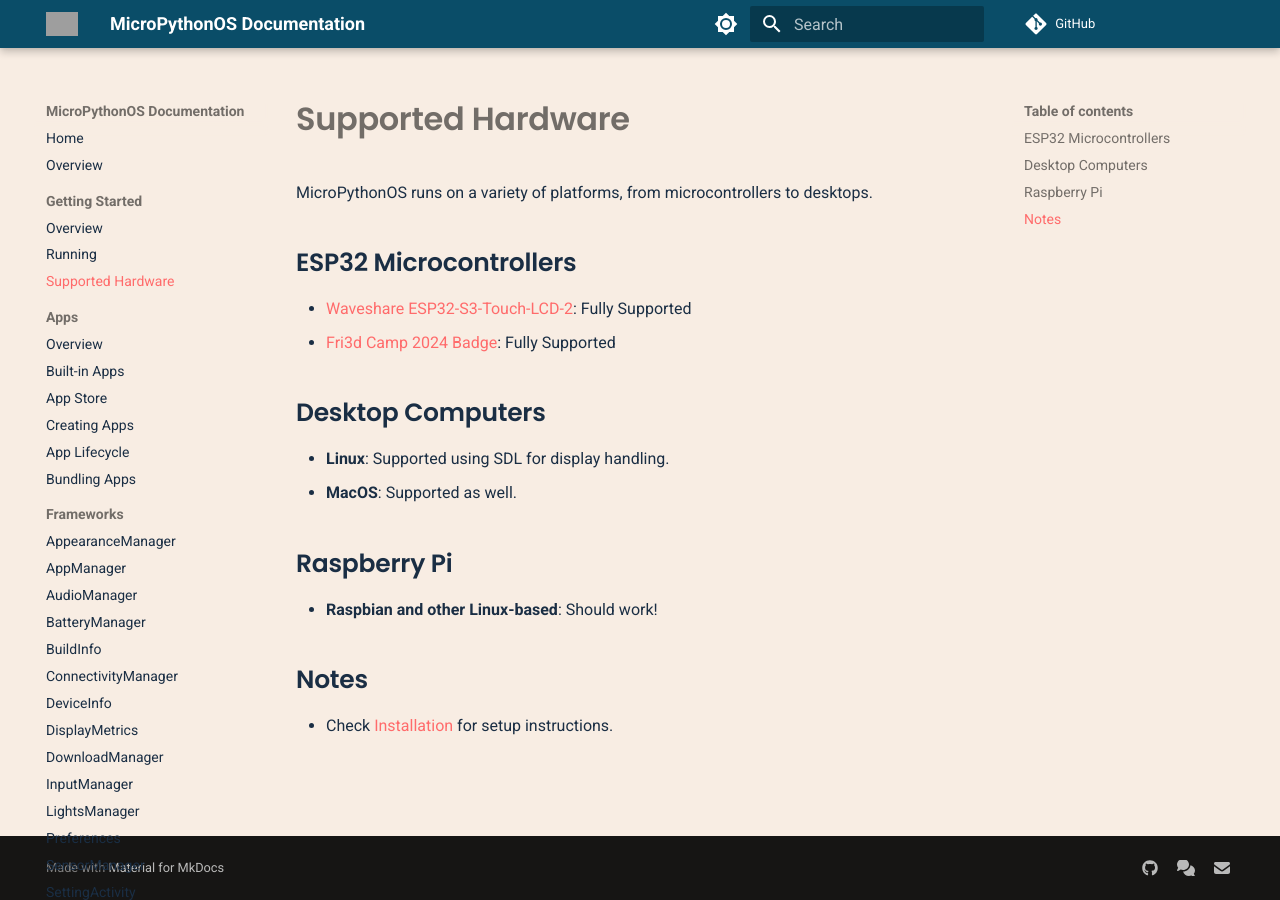
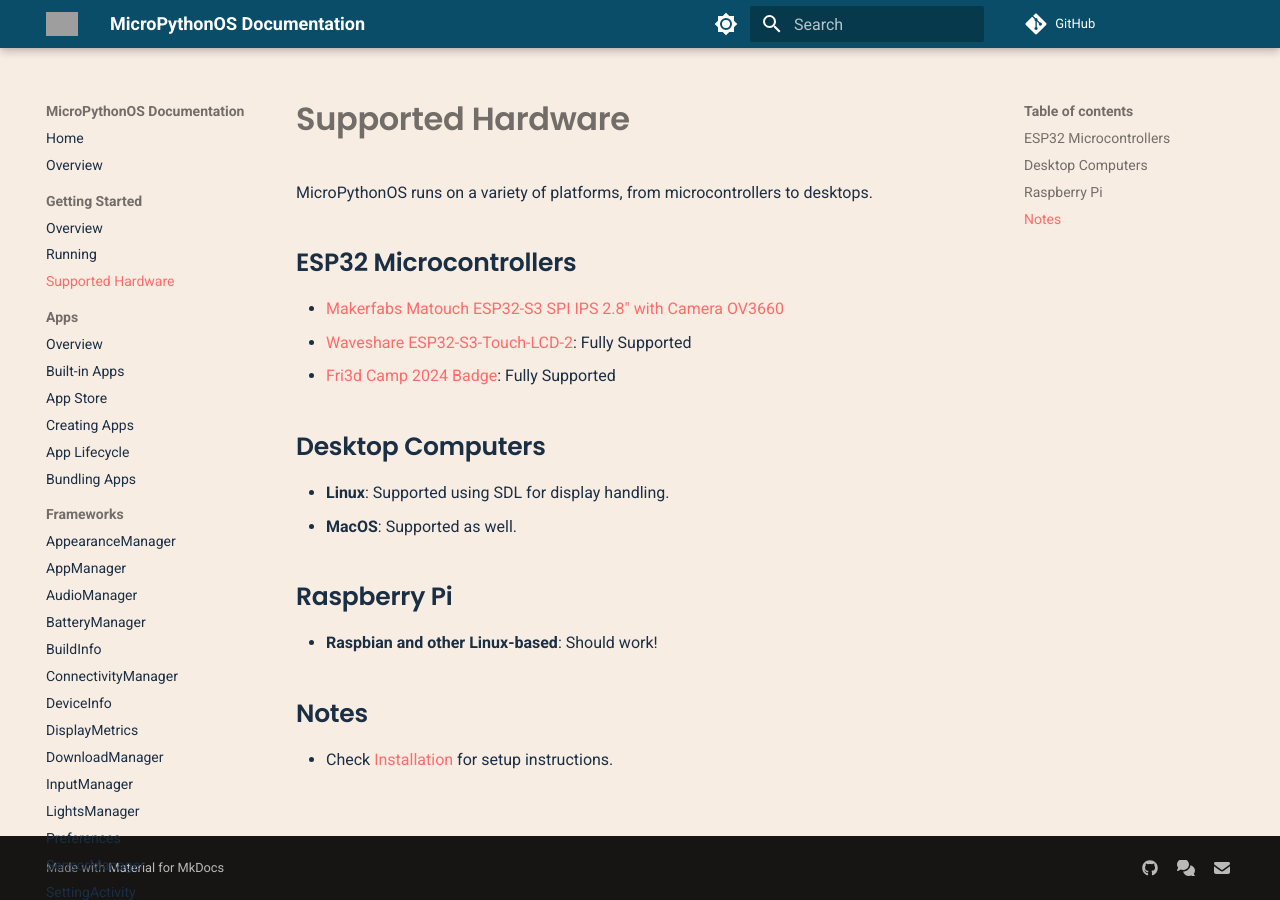
Before and after one commit to MicroPythonOS/docs, an MkDocs documentation site: the page built from docs/getting-started/supported-hardware.md, in a window 1280 px wide. Built offline with MkDocs 1.6.1 and Material for MkDocs 9.7.7, drawn with Linux system fonts in a browser that asks for light colours; comment, search, counter and statistics services are not loaded; grey boxes are pictures that could not be loaded.

Commit message:
Add MaTouch ESP32-S3 SPI IPS 2.8" with Camera OV3660 to supported devices

```diff
--- a/docs/getting-started/supported-hardware.md
+++ b/docs/getting-started/supported-hardware.md
@@ -4,6 +4,7 @@ MicroPythonOS runs on a variety of platforms, from microcontrollers to desktops.
 
 ## ESP32 Microcontrollers
 
+- [Makerfabs Matouch ESP32-S3 SPI IPS 2.8" with Camera OV3660](https://www.makerfabs.com/matouch-esp32-s3-spi-ips-2-8-with-camera-ov3660.html)
 - [Waveshare ESP32-S3-Touch-LCD-2](https://www.waveshare.com/wiki/ESP32-S3-Touch-LCD-2): Fully Supported
 - [Fri3d Camp 2024 Badge](https://fri3d.be/badge/2024/): Fully Supported
 
```
